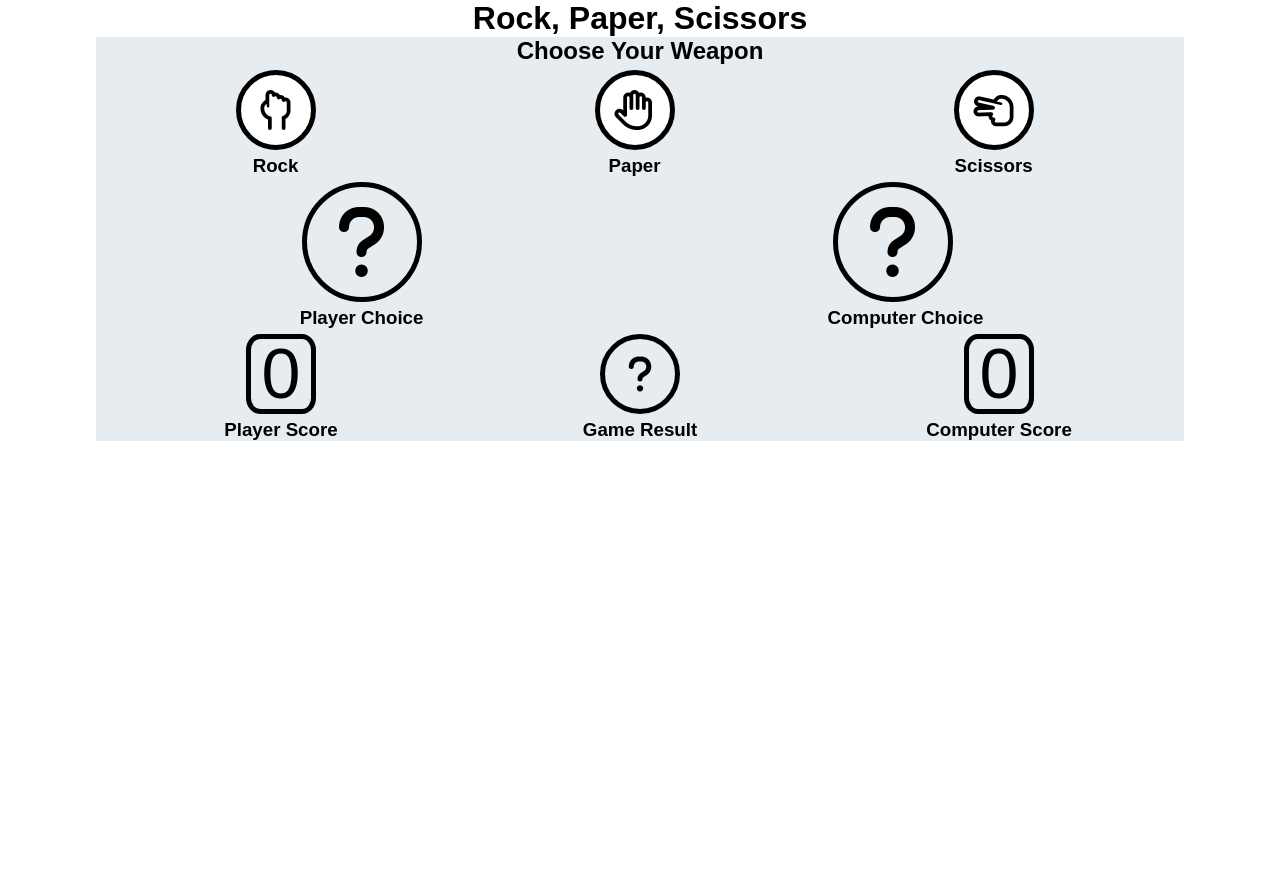
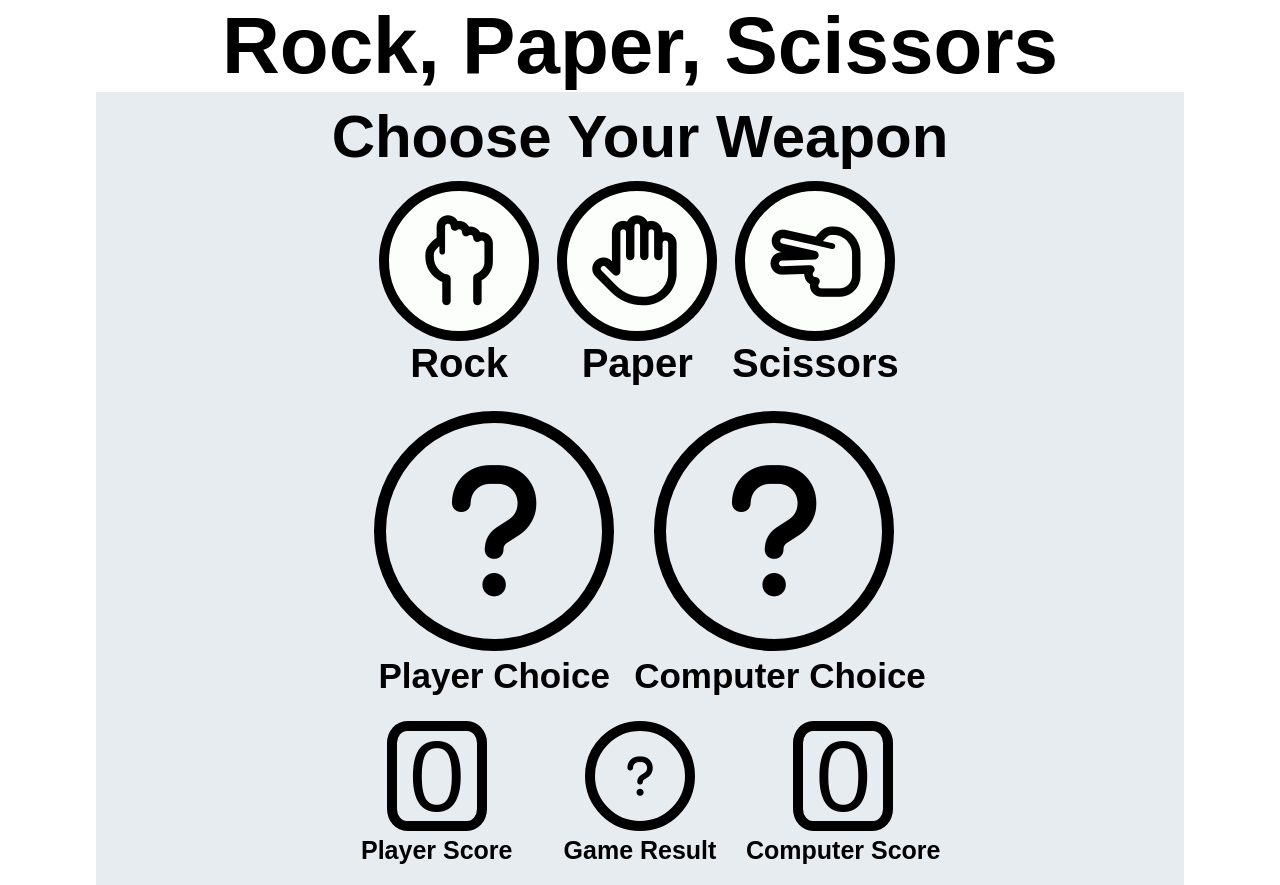
Before and after one commit to broken-helix/rockpaperscissors, a plain HTML site: page index.html in a window 1280 px wide. Before the commit the page ends 800 px from the top, so only its background shows below. Drawn offline with Linux system fonts and the light colour scheme; a web font is replaced by a local one.

Commit message:
Add media queries for responsive layout

```diff
--- a/assets/css/style.css
+++ b/assets/css/style.css
@@ -16,6 +16,20 @@ body {
     box-sizing: border-box;
 }
 
+h1 {
+    font-size: 40px;
+}
+
+h2 {
+    font-size: 35px;
+    margin-top: 10px;
+}
+
+h3 {
+    font-size: 25px;
+}
+
+/* Game area */
 .game-area {
     background-color: #E6ECF0;
     box-sizing: border-box;
@@ -24,41 +38,7 @@ body {
     margin-right: auto;
 }
 
-.controls-area {
-    display: flex;
-    flex-direction: column;
-}
-
-.weapons {
-    display: flex;
-}
-
-.results-area {
-    display: flex;
-    justify-content: center;
-    justify-items: center;
-}
-
-.choices-area {
-    display: flex;
-    justify-content: space-around;
-}
-
-.game-state-area {
-    display: flex;
-    justify-content: center;
-    flex-direction: column;
-}
-
-.btn {
-    width: 80px;
-    height: 80px;
-    border-radius: 50%;
-    background-color: white;
-    border: 5px solid;
-    margin: 5px;
-}
-
+/* Flexbox styling for Controls and Game-State areas */
 .thirds {
     width: 33%;
     display: flex;
@@ -67,44 +47,78 @@ body {
     flex-direction: column;
 }
 
+/* Controls area */
+.controls-area {
+    display: flex;
+    flex-direction: column;
+    align-items: center;
+}
+
+.controls-area .fa-regular {
+    font-size: 40px;
+}
+
+.weapons {
+    display: flex;
+    margin: 10px 0 20px 0;
+}
+
+.btn {
+    width: 80px;
+    height: 80px;
+    border-radius: 50%;
+    background-color: #FBFEFB;
+    border: 5px solid;
+    margin: 0 10px;
+}
+
+/* Game selection display area */
+.choices-area {
+    display: flex;
+    justify-content: center;
+    margin: 0 0 20px 0;
+}
+
 .halves {
     justify-content: center;
     flex-direction: column;
+}
+
+.halves h3 {
+    font-size: 20px;
 }
 
 .choices {
     width: 120px;
     height: 120px;
     border-radius: 50%;
-    border: 5px solid;
-    margin: 5px;
+    border: 7px solid;
+    margin: 5px 20px;
     display: flex;
     justify-content: center;
     align-items: center;
 }
 
-.fa-regular, .fa-solid {
-    font-size: 40px;
+.choices .fa-regular, .choices .fa-solid {
+    font-size: 70px;
 }
 
-.choices > .fa-regular, .choices > .fa-solid {
-    font-size: 80px;
+/* Points tally and game results area */
+.game-state-area {
+    display: flex;
+    justify-content: center;
+    align-items: center;
 }
 
-#game-result {
-    width: 80px;
-    height: 80px;
-    border-radius: 50%;
-    border: 10px solid;
-    align-items: center;
-    justify-content: center;
-    display: flex;
+.scores h3 {
+    font-size: 17px;
+    margin-bottom: 20px;
 }
 
 .scores {
     display: flex;
     justify-content: center;
-    align-items: flex-end;
+    align-items: flex-start;
 }
 
 #win-state {
@@ -112,11 +126,12 @@ body {
     height: 80px;
     border-radius: 50%;
     border: 5px solid;
-    margin: 5px;
+    margin: 5px 40px;
     display: flex;
     justify-content: center;
     align-items: center;
     font-size: 35px;
+    font-weight: 700;
 }
 
 .points {
@@ -130,3 +145,237 @@ body {
     height: 80px;
     border-radius: 20%;
 }
+
+/* Media Queries for responsive layout */
+@media screen and (min-width: 500px) {
+    .btn {
+        width: 100px;
+        height: 100px;
+        border: 6px solid;
+    }
+
+    .controls-area .fa-regular {
+        font-size: 50px;
+    }
+
+    .choices {
+        width: 150px;
+        height: 150px;
+        border: 8px solid;
+    }
+
+    .choices .fa-regular, .choices .fa-solid {
+        font-size: 90px;
+    }
+
+    .points {
+        font-size: 80px;
+        border: 6px solid;
+        margin: 5px;
+        width: 80px;
+        height: 90px;
+    }
+
+    #win-state {
+        width: 90px;
+        height: 90px;
+        border: 6px solid;
+        margin: 5px 40px;
+        font-size: 35px;
+    }
+
+    h1 {
+        font-size: 60px;
+    }
+
+    h2 {
+        font-size: 40px;
+    }
+
+    h3 {
+        font-size: 30px;
+    }
+
+    .halves h3 {
+        font-size: 25px;
+    }
+
+    .scores h3 {
+        font-size: 20px;
+    }
+}
+
+@media screen and (min-width: 600px) {
+    .btn {
+        width: 120px;
+        height: 120px;
+        border: 8px solid;
+    }
+
+    .controls-area .fa-regular {
+        font-size: 60px;
+    }
+
+    .choices {
+        width: 180px;
+        height: 180px;
+        border: 10px solid;
+    }
+
+    .choices .fa-regular, .choices .fa-solid {
+        font-size: 110px;
+    }
+
+    .points {
+        font-size: 90px;
+        border: 8px solid;
+        margin: 5px;
+        width: 90px;
+        height: 100px;
+    }
+
+    #win-state {
+        width: 100px;
+        height: 100px;
+        border: 8px solid;
+        margin: 5px 50px;
+        font-size: 40px;
+    }
+
+    h1 {
+        font-size: 70px;
+    }
+
+    h2 {
+        font-size: 50px;
+    }
+
+    h3 {
+        font-size: 35px;
+    }
+
+    .halves h3 {
+        font-size: 30px;
+    }
+
+    .scores h3 {
+        font-size: 22px;
+    }
+}
+
+@media screen and (min-width: 750px) {
+    .btn {
+        width: 160px;
+        height: 160px;
+        border: 10px solid;
+    }
+
+    .controls-area .fa-regular {
+        font-size: 90px;
+    }
+
+    .choices {
+        width: 240px;
+        height: 240px;
+        border: 12px solid;
+    }
+
+    .choices .fa-regular, .choices .fa-solid {
+        font-size: 150px;
+    }
+
+    .points {
+        font-size: 100px;
+        border: 10px solid;
+        margin: 5px;
+        width: 100px;
+        height: 110px;
+    }
+
+    #win-state {
+        width: 110px;
+        height: 110px;
+        border: 10px solid;
+        margin: 5px 80px;
+        font-size: 45px;
+    }
+
+    h1 {
+        font-size: 80px;
+    }
+
+    h2 {
+        font-size: 60px;
+    }
+
+    h3 {
+        font-size: 40px;
+    }
+
+    .halves h3 {
+        font-size: 35px;
+    }
+
+    .scores h3 {
+        font-size: 25px;
+    }
+}
+
+/* Responsive design for narrow screen sizes */
+@media screen and (max-width: 300px) {
+    .btn {
+        width: 60px;
+        height: 60px;
+        border: 3px solid;
+    }
+
+    .controls-area .fa-regular {
+        font-size: 30px;
+    }
+
+    .choices {
+        width: 75px;
+        height: 75px;
+        border: 3px solid;
+        margin: 5px 10px
+    }
+
+    .choices .fa-regular, .choices .fa-solid {
+        font-size: 40px;
+    }
+
+    .points {
+        font-size: 50px;
+        border: 3px solid;
+        width: 50px;
+        height: 60px;
+    }
+
+    #win-state {
+        width: 60px;
+        height: 60px;
+        border: 3px solid;
+        margin: 5px 20px;
+        font-size: 25px;
+    }
+
+    h1 {
+        font-size: 30px;
+    }
+
+    h2 {
+        font-size: 25px;
+    }
+
+    h3 {
+        font-size: 20px;
+    }
+
+    .halves h3 {
+        font-size: 15px;
+    }
+
+    .scores h3 {
+        font-size: 15px;
+    }
+}
```
